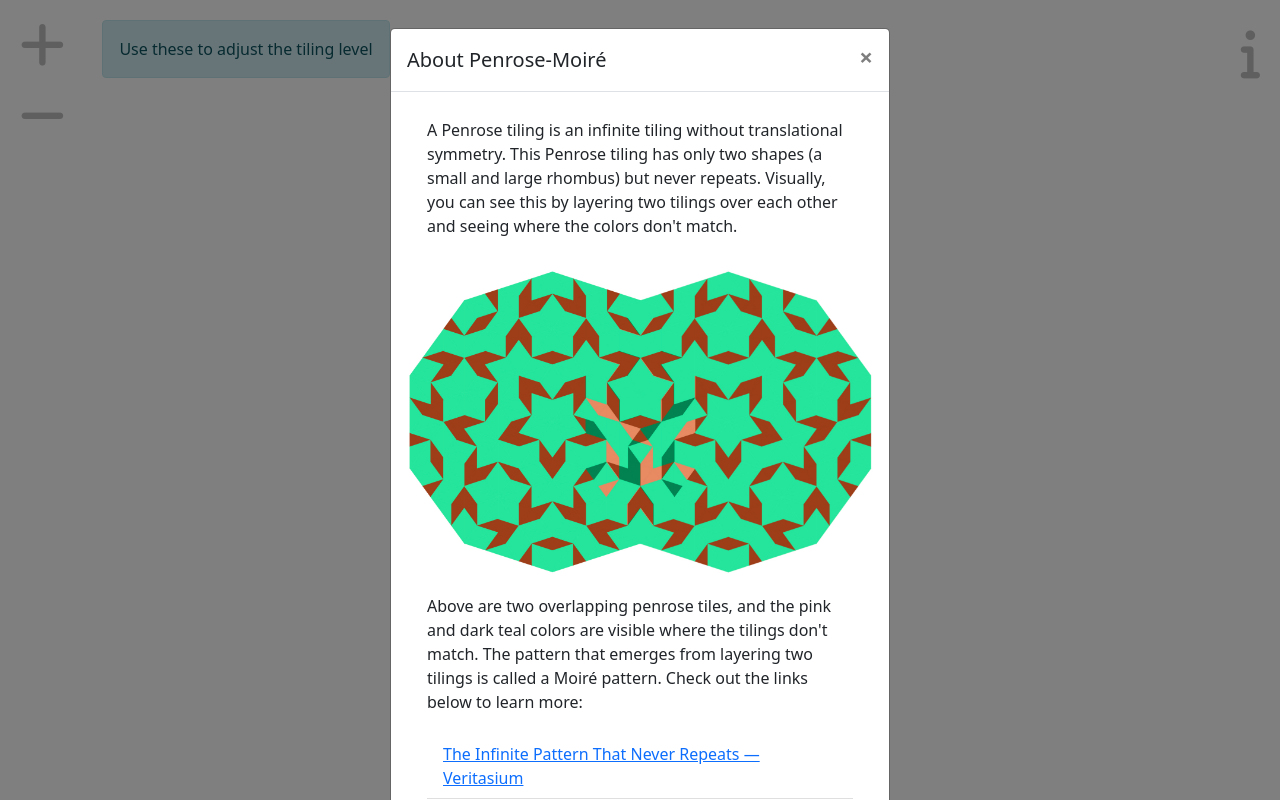
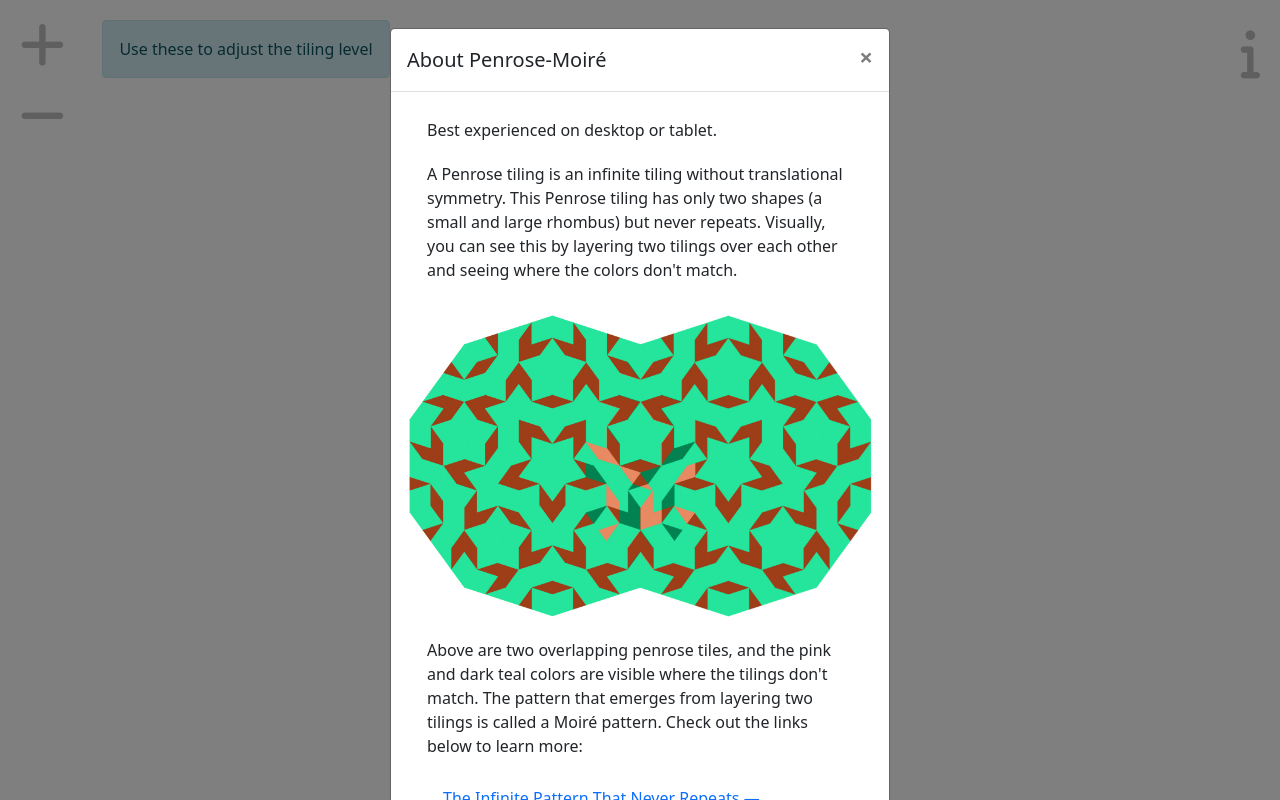
Before and after one commit to Kommandat/penrose-moire, a website: page public/index.html in a window 1280 px wide. Drawn offline with nearby package versions, Linux system fonts and the light colour scheme.

Commit message:
Add desktop experience disclaimer to info text

```diff
--- a/public/index.html
+++ b/public/index.html
@@ -150,6 +150,9 @@
             </div>
             <div class="modal-body">
               <p class="infotext">
+                <b>Best experienced on desktop or tablet.</b>
+              </p>
+              <p class="infotext">
               A Penrose tiling is an infinite tiling without translational symmetry. This Penrose tiling has only two shapes (a small  and large rhombus) but never repeats. Visually, you can see this by layering two tilings over each other and seeing where the colors don't match.
               </p>
               <img class='rounded float-left' style='max-width:100%; height: auto; padding: 20px 0px 20px;' src='overlapping-penrose.jpg' alt='Overlapping Penrose tilings'></img>
```
